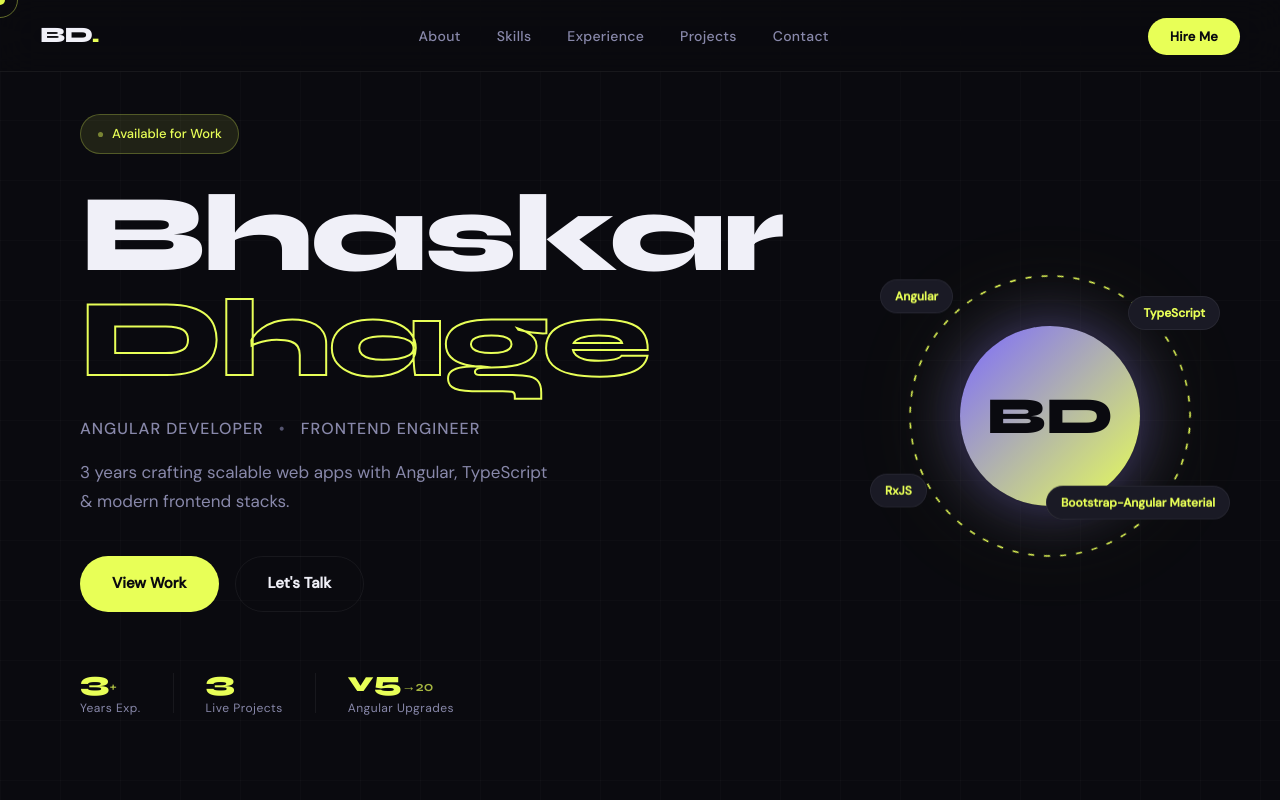
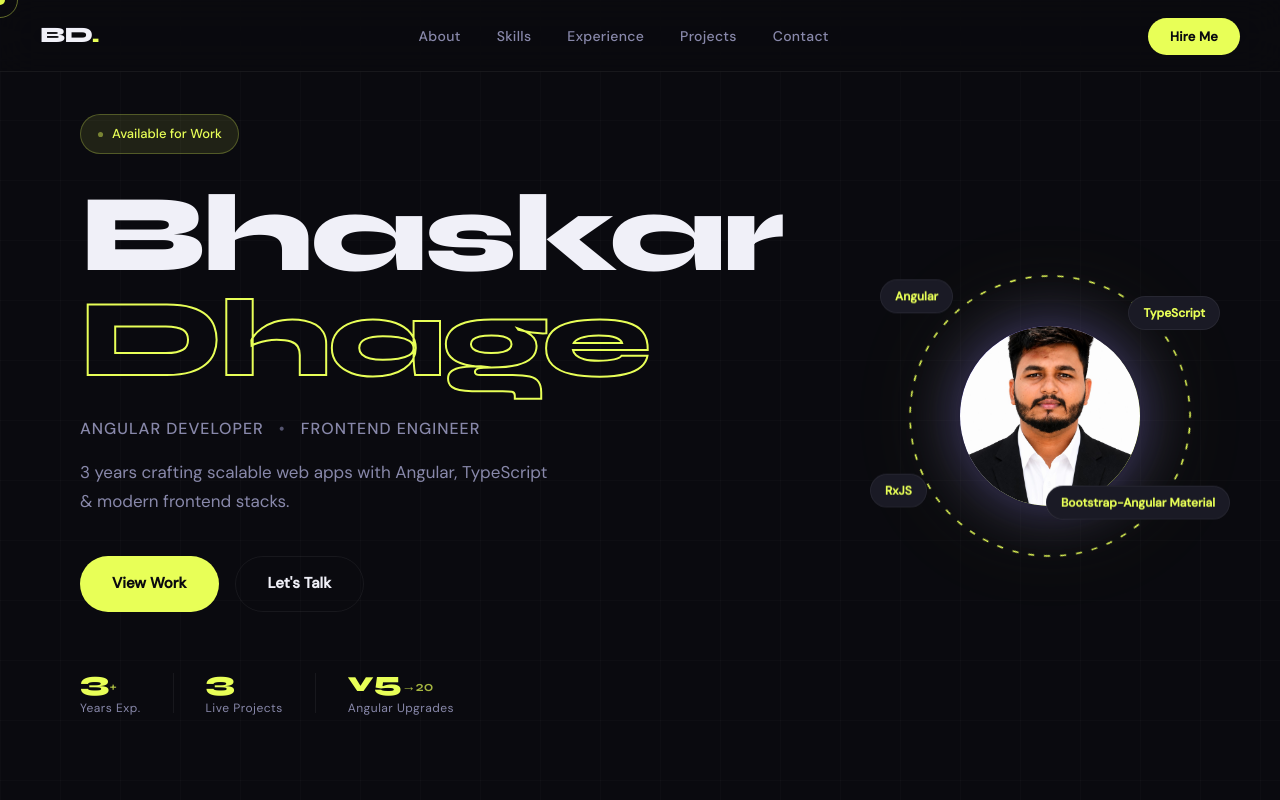
Before and after one commit to Bhaskar7715/Bhaskar-Profile, a plain HTML site: page index.html in a window 1280 px wide. Shown: the top 800 px of the page. Drawn offline with Linux system fonts and the light colour scheme.

Commit message:
added image

```diff
--- a/index.html
+++ b/index.html
@@ -52,7 +52,7 @@
     <div class="hero-visual">
       <div class="avatar-ring">
         <div class="avatar-inner">
-          <span class="avatar-initials">BD</span>
+          <img src="./Images/PassPhoto.jpeg" alt="BD" style="width:100%; height:100%; object-fit:cover; border-radius:50%;"/>
         </div>
         <svg class="ring-svg" viewBox="0 0 300 300">
           <circle cx="150" cy="150" r="140" fill="none" stroke="var(--accent)" stroke-width="1.5" stroke-dasharray="6 10" class="ring-rotate"/>
--- a/style.css
+++ b/style.css
@@ -314,6 +314,7 @@ img { max-width: 100%; }
   width: 180px;
   height: 180px;
   border-radius: 50%;
+  overflow: hidden;          /* ← add this */
   background: linear-gradient(135deg, var(--accent2) 0%, var(--accent) 100%);
   display: flex;
   align-items: center;
@@ -324,7 +325,6 @@ img { max-width: 100%; }
   color: #0a0a0f;
   box-shadow: 0 0 60px rgba(124,106,255,0.4), 0 0 120px rgba(232,255,87,0.15);
 }
-
 .ring-svg {
   position: absolute;
   inset: 0;
```
Also changed, not shown: Images/PassPhoto.jpeg (added).
